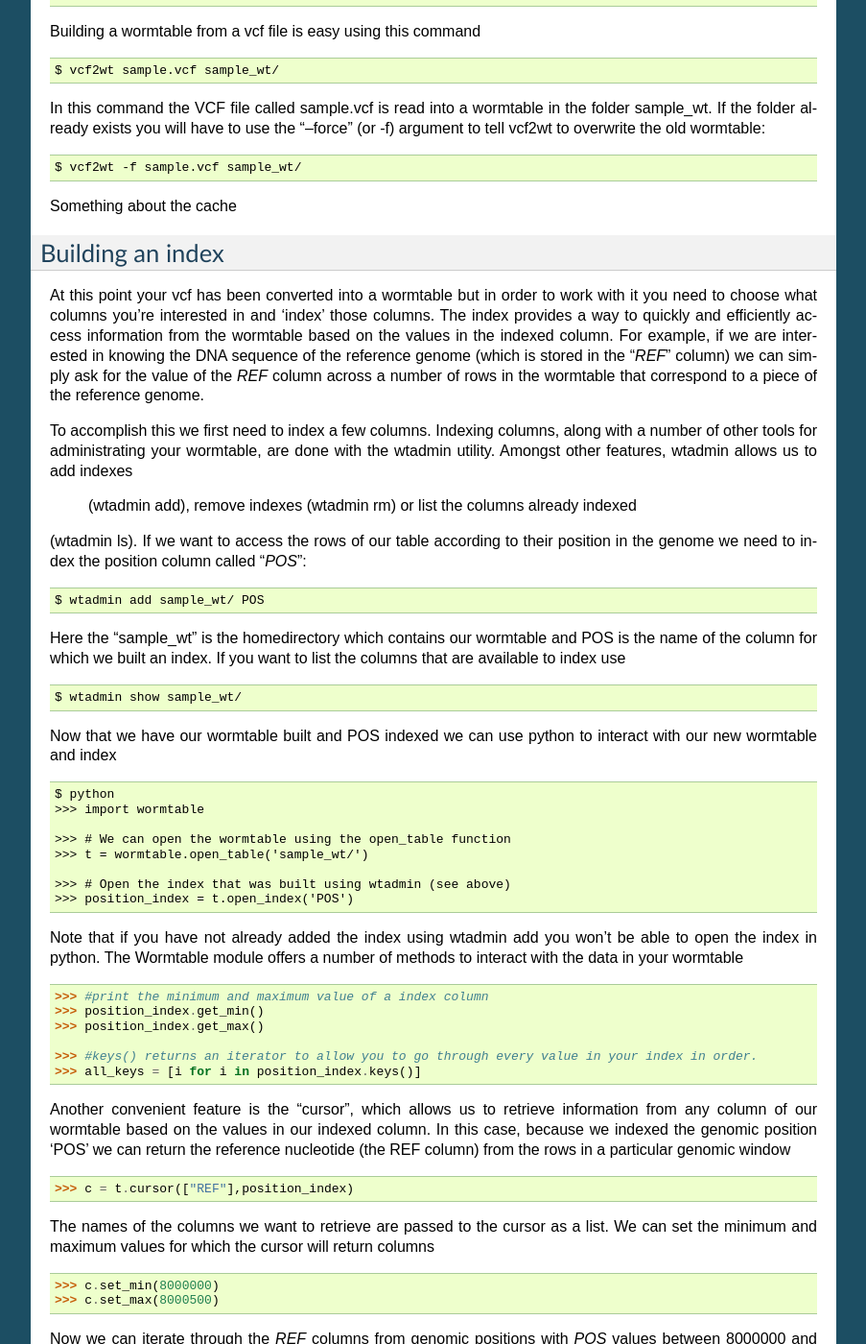
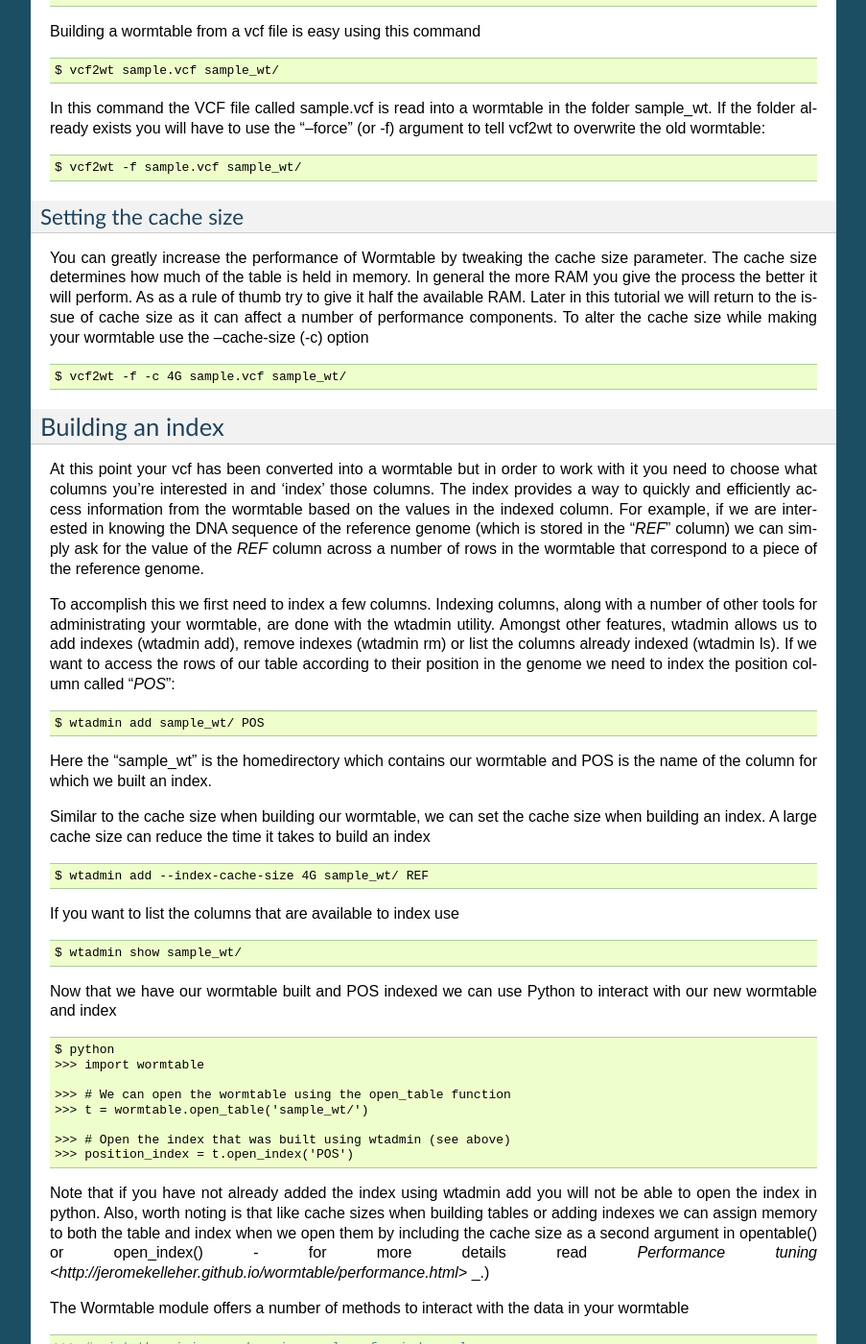
Before and after one commit to wormtable/wormtable, a Sphinx documentation site: the page built from docs/source/tutorial.rst, in a window 1280 px wide and 1400 px high, scrolled down 738 px. Shown: the whole window at 96% size, without its empty margins (198-1101 px from the left). Built offline with Sphinx 7.4.7, drawn with Linux system fonts in a browser that asks for light colours; formulas are drawn with MathJax 3; some of the changed text lies outside the part shown.

Commit message:
added cache discussion. Fixed some typos

```diff
--- a/docs/source/tutorial.rst
+++ b/docs/source/tutorial.rst
@@ -57,8 +57,17 @@ folder sample_wt. If the folder already exists you will have to use the
 
 	$ vcf2wt -f sample.vcf sample_wt/
 
-Something about the cache
+Setting the cache size
+----------------------
+You can greatly increase the performance of Wormtable by tweaking the cache size
+parameter. The cache size determines how much of the table is held in memory. In
+general the more RAM you give the process the better it will perform. As as a
+rule of thumb try to give it half the available RAM. Later in this tutorial we
+will return to the issue of cache size as it can affect a number of performance
+components. To alter the cache size while making your wormtable use the
+--cache-size (-c) option ::
 
+	$ vcf2wt -f -c 4G sample.vcf sample_wt/
 
 ---------------------------------
 Building an index
@@ -76,19 +85,26 @@ the reference genome.
 To accomplish this we first need to index a few columns. Indexing columns, along
 with a number of other tools for administrating your wormtable, are done with
 the wtadmin utility. Amongst other features, wtadmin allows us to add indexes
- (wtadmin add), remove indexes (wtadmin rm) or list the columns already indexed
+(wtadmin add), remove indexes (wtadmin rm) or list the columns already indexed
 (wtadmin ls). If we want to access the rows of our table according to their
 position in the genome we need to index the position column called "*POS*"::
 
 	$ wtadmin add sample_wt/ POS
 
 Here the "sample_wt" is the homedirectory which contains our wormtable and POS
-is the name of the column for which we built an index. If you want to list the
-columns that are available to index use ::
+is the name of the column for which we built an index.
+
+Similar to the cache size when building our wormtable, we can set the cache size
+when building an index. A large cache size can reduce the time it takes to
+build an index ::
+
+	$ wtadmin add --index-cache-size 4G sample_wt/ REF
+
+If you want to list the columns that are available to index use ::
 
  	$ wtadmin show sample_wt/
 
-Now that we have our wormtable built and POS indexed we can use python to
+Now that we have our wormtable built and POS indexed we can use Python to
 interact with our new wormtable and index ::
 
 	$ python
@@ -100,10 +116,13 @@ interact with our new wormtable and index ::
 	>>> # Open the index that was built using wtadmin (see above)
 	>>> position_index = t.open_index('POS')
 
+Note that if you have not already added the index using wtadmin add you will not
+be able to open the index in python. Also, worth noting is that like cache sizes
+when building tables or adding indexes we can assign memory to both the table
+and index when we open them by including the cache size as a second argument in
+opentable() or open_index() - for more details read `Performance tuning <http://jeromekelleher.github.io/wormtable/performance.html>` _.)
 
-Note that if you have not already added the index using wtadmin add you won't be
-able to open the index in python. The Wormtable module offers a number of
-methods to interact with the data in your wormtable ::
+The Wormtable module offers a number of methods to interact with the data in your wormtable ::
 
 	>>> #print the minimum and maximum value of a index column
 	>>> position_index.get_min()
@@ -204,7 +223,7 @@ Along with the main program we have included a number of example scripts which
 will help you get started with Wormtable. These scripts highlight more of
 Wormtable's features and may be easily modified to suit your own purposes. If
 you want to read up on how these examples work and write your own scripts for
-Wormtable, full documentation can be found `here <link_to_wormtable>` _.
+Wormtable, full documentation can be found `here <http://jeromekelleher.github.io/wormtable/>` _.
 
 Count the distinct index values - *count-distinct.py*
 -----------------------------------------------------
@@ -222,7 +241,8 @@ nucleotide *ALT* to count the number of transitions (changes A<->G or C<->T)
 and transversions (A/G<->C/T). Using the counter feature this task can be very
 fast with Wormtable ::
 
-	$ wtadmin add sample_wt/ REF+ALT #use this only if the REF+ALT index does not already exist. 	$ python ts-tv.py sample_wt/
+	$ wtadmin add sample_wt/ REF+ALT #use this only if the REF+ALT index does not already exist.
+	$ python ts-tv.py sample_wt/
 
 High Quality SNPs - *hq-snps.py*
 --------------------------------
```
